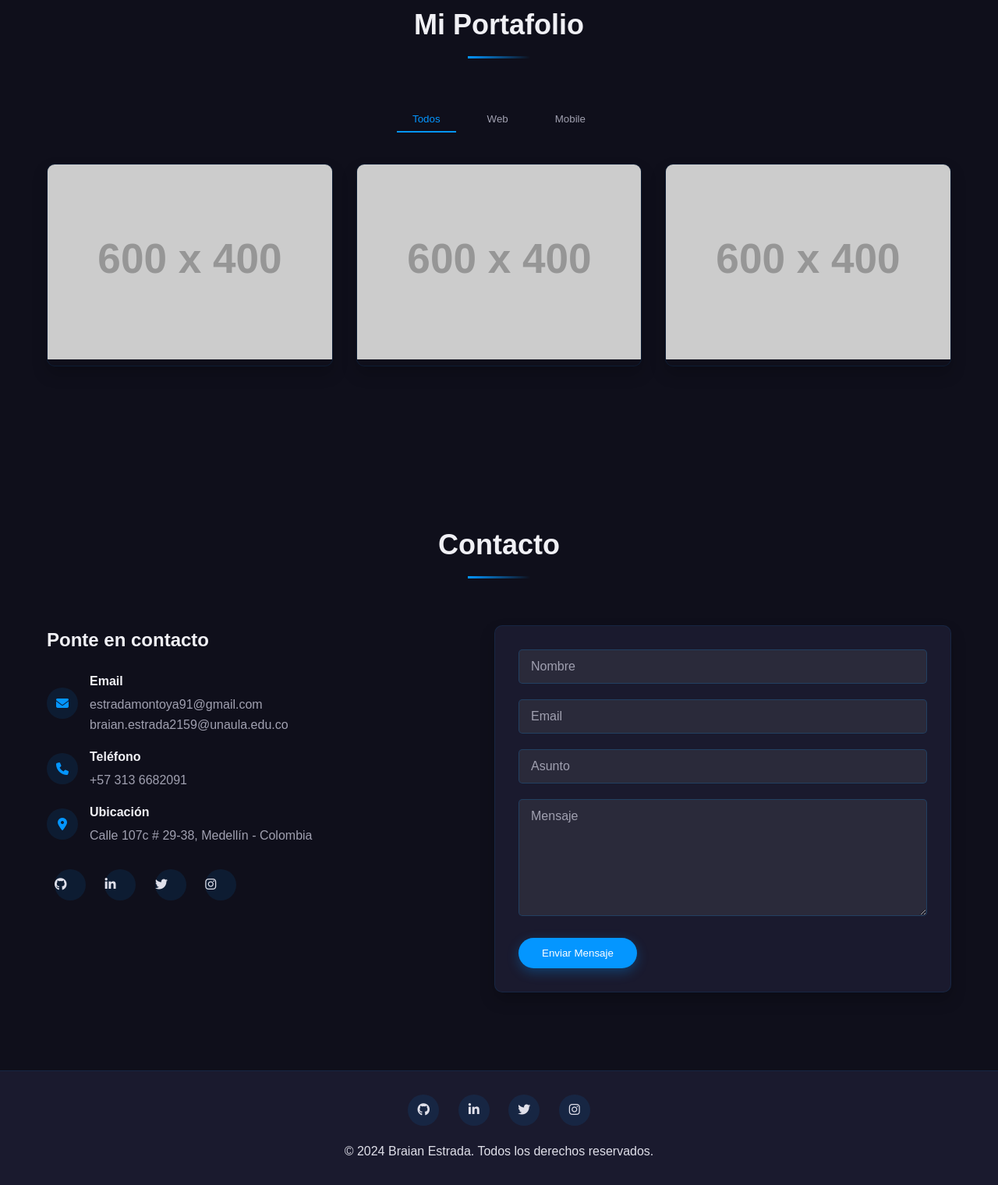
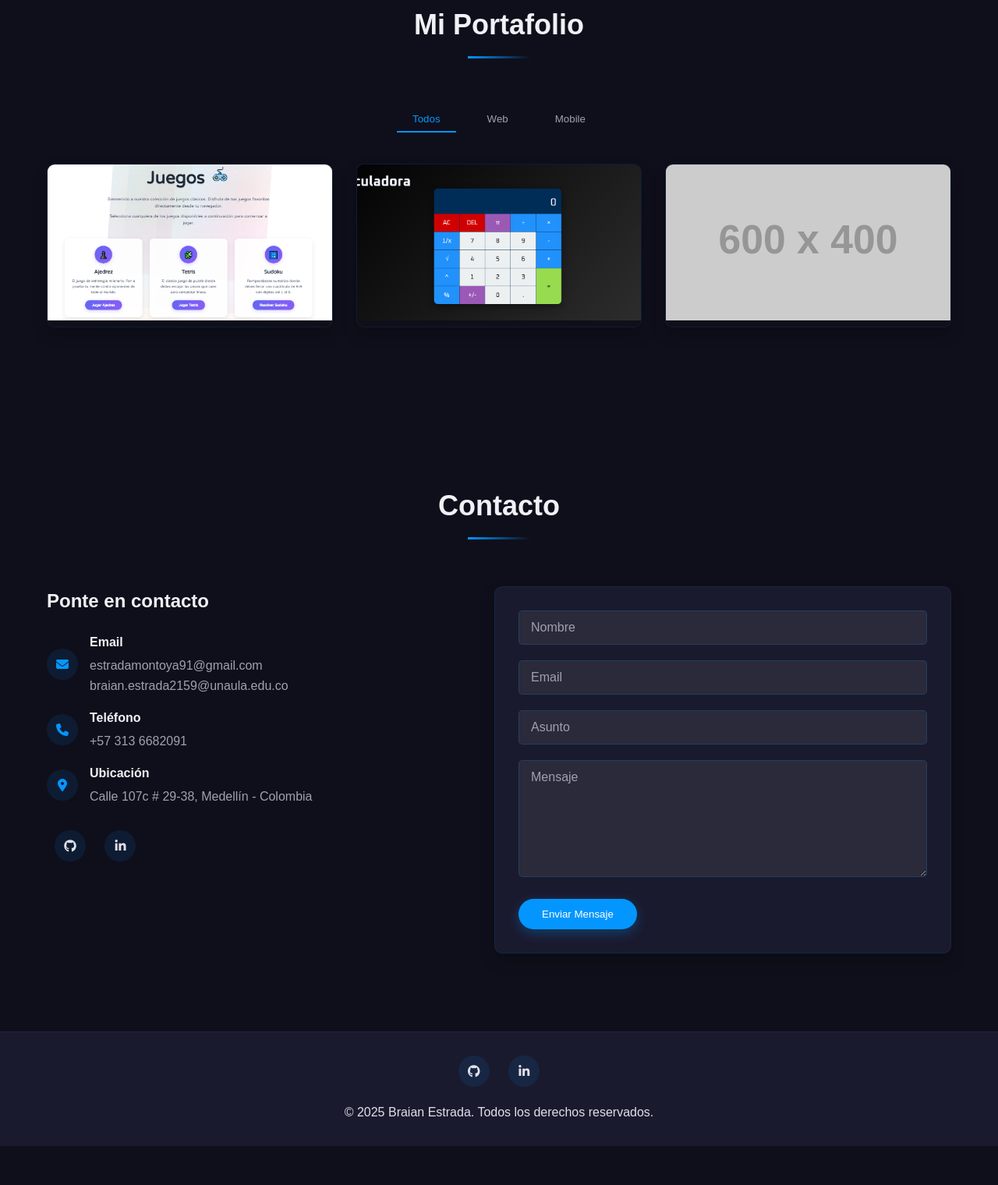
Before and after one commit to braianestrada2159/Portafolio, a plain HTML site: page index.html in a window 1280 px wide. Shown: the part 4286-5806 px from the top of the page at 78% size. After the commit the page ends 5756 px from the top, so only its background shows below. Drawn offline with Linux system fonts and the light colour scheme; placeholder pictures from the web are drawn by us.

Commit message:
Agregar imágenes al portafolio y mejorar estilos de presentación

```diff
--- a/index.html
+++ b/index.html
@@ -4,6 +4,7 @@
     <meta charset="UTF-8">
     <meta name="viewport" content="width=device-width, initial-scale=1.0">
     <title>Braian Estrada | Desarrollador Frontend</title>
+    <link rel="icon" type="image/png" href="/img/portfolio_9027987.png">
     <link rel="stylesheet" href="https://cdnjs.cloudflare.com/ajax/libs/font-awesome/6.4.0/css/all.min.css">
     <link rel="stylesheet" href="/portafolio.css">
 </head>
@@ -167,7 +168,7 @@
     </section>
 
     <!-- Portfolio Section -->
-    <section class="section" id="portfolio">
+    <!--<section class="section" id="portfolio">
         <div class="container">
             <div class="section-title">
                 <h2>Mi Portafolio</h2>
@@ -179,7 +180,7 @@
             </div>
             <div class="portfolio-grid">
                 <div class="portfolio-item" data-category="web">
-                    <img src="https://via.placeholder.com/600x400/2a2a3a/6c63ff?text=Aplicación+de+Votación" alt="Proyecto Web" class="portfolio-img">
+                    <img src="" alt="Proyecto Web" class="portfolio-img">
                     <div class="portfolio-overlay">
                         <h3>Aplicación de Votación</h3>
                         <p>Aplicación web para registro de votantes desarrollada con C#, SQL y MVC.</p>
@@ -187,7 +188,7 @@
                     </div>
                 </div>
                 <div class="portfolio-item" data-category="web">
-                    <img src="https://via.placeholder.com/600x400/2a2a3a/6c63ff?text=Interfaces+Responsivas" alt="Proyecto Web" class="portfolio-img">
+                    <img src="" alt="Proyecto Web" class="portfolio-img">
                     <div class="portfolio-overlay">
                         <h3>Interfaces Responsivas</h3>
                         <p>Diseño y estilización de interfaces web responsive con HTML5 y CSS3.</p>
@@ -204,7 +205,46 @@
                 </div>
             </div>
         </div>
-    </section>
+    </section>-->
+    <!-- Portfolio Section -->
+<section class="section" id="portfolio">
+    <div class="container">
+        <div class="section-title">
+            <h2>Mi Portafolio</h2>
+        </div>
+        <div class="portfolio-filter">
+            <button class="filter-btn active" data-filter="all">Todos</button>
+            <button class="filter-btn" data-filter="web">Web</button>
+            <button class="filter-btn" data-filter="mobile">Mobile</button>
+        </div>
+        <div class="portfolio-grid">
+            <div class="portfolio-item" data-category="web">
+                <img src="/img/Juegos.png" alt="Página de Juegos" class="portfolio-img">
+                <div class="portfolio-overlay">
+                    <h3>Página de Juegos</h3>
+                    <p>Sitio web con diversos juegos interactivos desarrollados con HTML, CSS y JavaScript.</p>
+                    <a href="https://github.com/braianestrada2159/Pagina_de_Juegos" target="_blank" class="btn btn-outline">Ver en GitHub</a>
+                </div>
+            </div>
+            <div class="portfolio-item" data-category="web">
+                <img src="/img/Calculadora.png" alt="Calculadora" class="portfolio-img">
+                <div class="portfolio-overlay">
+                    <h3>Calculadora</h3>
+                    <p>Calculadora funcional desarrollada con tecnologías frontend.</p>
+                    <a href="https://github.com/braianestrada2159/Calculadora.git" target="_blank" class="btn btn-outline">Ver en GitHub</a>
+                </div>
+            </div>
+                        <div class="portfolio-item" data-category="web">
+                <img src="https://via.placeholder.com/600x400/2a2a3a/6c63ff?text=Sistema+de+Votación" alt="Sistema de Votación" class="portfolio-img">
+                <div class="portfolio-overlay">
+                    <h3>Sistema de Votación</h3>
+                    <p>Aplicación web para registro de votantes desarrollada con C#, SQL y arquitectura MVC.</p>
+                    <a href="https://github.com/braianestrada2159/Sistema-Votaci-n" target="_blank" class="btn btn-outline">Ver en GitHub</a>
+                </div>
+            </div>
+        </div>
+    </div>
+</section>
 
     <!-- Contact Section -->
     <section class="section" id="contact">
@@ -246,10 +286,8 @@
                         </div>
                     </div>
                     <div class="social-links">
-                        <a href="#"><i class="fab fa-github"></i></a>
-                        <a href="#"><i class="fab fa-linkedin-in"></i></a>
-                        <a href="#"><i class="fab fa-twitter"></i></a>
-                        <a href="#"><i class="fab fa-instagram"></i></a>
+                        <a href="https://github.com/braianestrada2159"><i class="fab fa-github"></i></a>
+                        <a href="https://www.linkedin.com/in/braian-estrada-montoya-985257367?lipi=urn%3Ali%3Apage%3Ad_flagship3_profile_view_base_contact_details%3B1XV%2BeCK1QvueX%2F8obpZhJw%3D%3D"><i class="fab fa-linkedin-in"></i></a>
                     </div>
                 </div>
                 <div class="contact-form">
@@ -277,12 +315,10 @@
     <footer>
         <div class="container">
             <div class="social-links">
-                <a href="#"><i class="fab fa-github"></i></a>
-                <a href="#"><i class="fab fa-linkedin-in"></i></a>
-                <a href="#"><i class="fab fa-twitter"></i></a>
-                <a href="#"><i class="fab fa-instagram"></i></a>
+                <a href="https://github.com/braianestrada2159"><i class="fab fa-github"></i></a>
+                <a href="https://www.linkedin.com/in/braian-estrada-montoya-985257367?lipi=urn%3Ali%3Apage%3Ad_flagship3_profile_view_base_contact_details%3B1XV%2BeCK1QvueX%2F8obpZhJw%3D%3D"><i class="fab fa-linkedin-in"></i></a>
             </div>
-            <p>&copy; 2024 Braian Estrada. Todos los derechos reservados.</p>
+            <p>&copy; 2025 Braian Estrada. Todos los derechos reservados.</p>
         </div>
     </footer>
 
--- a/portafolio.css
+++ b/portafolio.css
@@ -449,7 +449,7 @@ nav {
 
 .portfolio-img {
     width: 100%;
-    height: 250px;
+    height: 200px;
     object-fit: cover;
     transition: transform 0.5s;
 }
@@ -473,6 +473,32 @@ nav {
 
 .portfolio-item:hover .portfolio-overlay {
     transform: translateY(0);
+}
+
+/* Efecto de oscurecimiento al hacer hover */
+.portfolio-item:hover {
+    box-shadow: 0 15px 30px rgba(4, 150, 255, 0.2);
+}
+.portfolio-item:hover::before {
+    content: '';
+    position: absolute;
+    top: 0;
+    left: 0;
+    right: 0;
+    bottom: 0;
+    background-color: rgba(0, 0, 0, 0.6);
+    z-index: 1;
+}
+
+.portfolio-item:hover .portfolio-overlay {
+    z-index: 2;
+}
+
+/* Asegurar que el texto sea legible */
+.portfolio-overlay h3,
+.portfolio-overlay p {
+    color: var(--light-color);
+    text-shadow: 0 1px 3px rgba(0, 0, 0, 0.5);
 }
 
 .portfolio-overlay h3 {
@@ -587,15 +613,17 @@ footer {
 }
 
 .social-links a {
-    display: inline-block;
+    display: inline-flex;
+    justify-content: center;
+    align-items: center;
     width: 40px;
     height: 40px;
     background-color: rgba(4, 150, 255, 0.1);
     border-radius: 50%;
     margin: 0 10px;
     color: var(--text-color);
-    line-height: 40px;
     transition: all 0.3s;
+    text-decoration: none;
 }
 
 .social-links a:hover {
```
Also changed, not shown: img/Calculadora.png (added), img/Juegos.png (added), img/portfolio_9027987.png (added).
